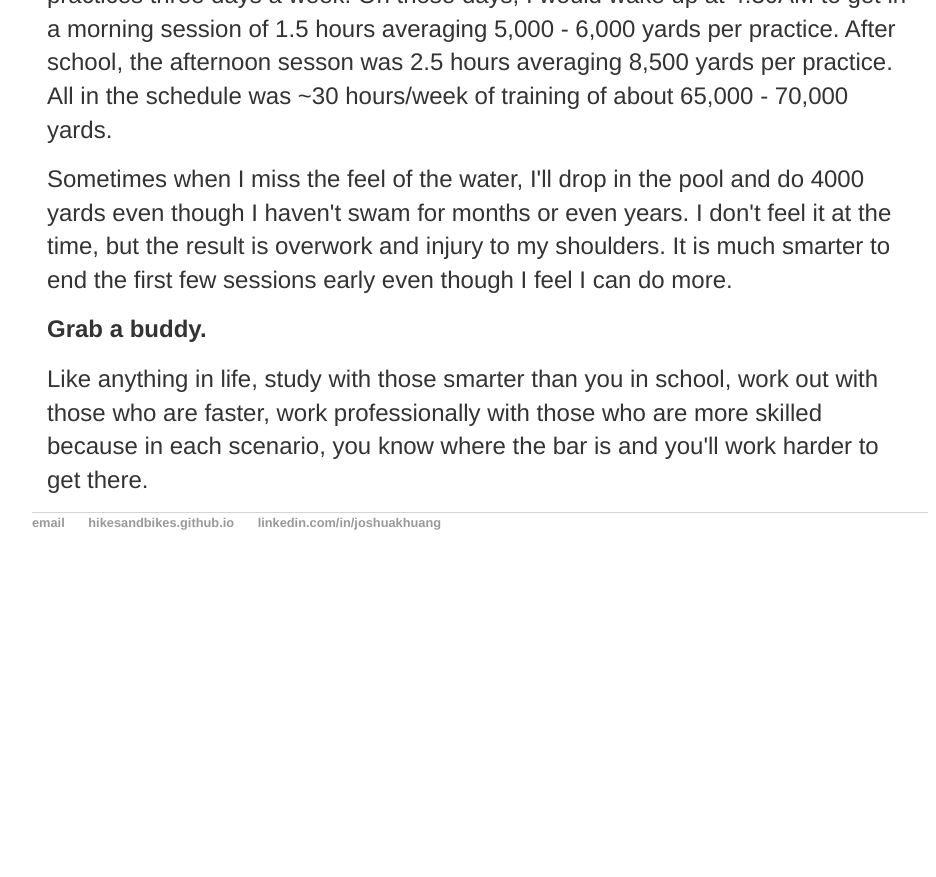
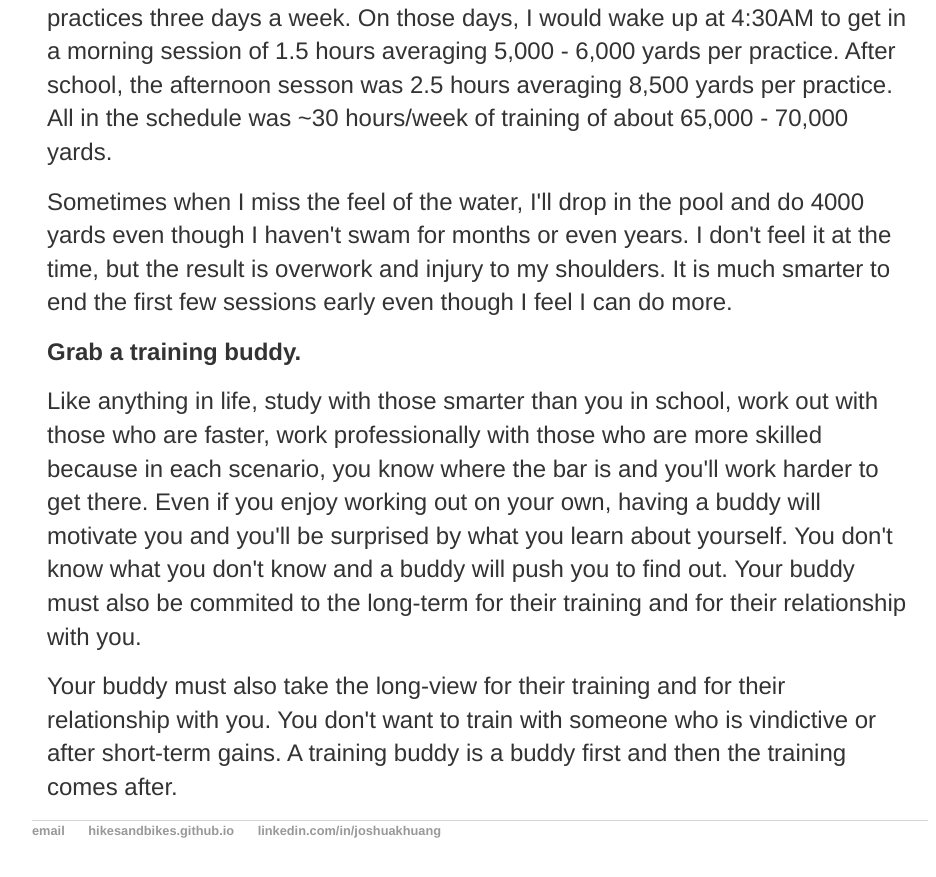
Before and after one commit to hikesandbikes/hikesandbikes.github.io, a Jekyll site: the page built from _posts/2020-07-04-the-need-for-speed.md, in a window 1280 px wide and 900 px high, scrolled down 1406 px. Shown: the top 877 px of the window, without its empty margins (160-1096 px from the left). Built offline with Jekyll 4.4.1, drawn with Linux system fonts in a browser that asks for light colours; before the commit the page ends 1999 px from its top, so only the background shows below that.

Commit message:
Update buddy para

```diff
--- a/_posts/2020-07-04-the-need-for-speed.md
+++ b/_posts/2020-07-04-the-need-for-speed.md
@@ -4,7 +4,7 @@ title: "I Feel the Need for Speed"
 date: 2020-07-04
 ---
 
-<h6>Christian Van Velde</h6>
+Christian Van Velde
 <p><img src="/static/img/cervelo.jpg" width="650"/></p>
 
 
@@ -35,9 +35,13 @@ The easiest way to fall into this trap is to base your expectations on where you
 </p>
 
 <blockquote>
-    <p><b>Grab a buddy.</b></p>
+    <p><b>Grab a training buddy.</b></p>
 </blockquote>
 
 <p>
-Like anything in life, study with those smarter than you in school, work out with those who are faster, work professionally with those who are more skilled because in each scenario, you know where the bar is and you'll work harder to get there.
+Like anything in life, study with those smarter than you in school, work out with those who are faster, work professionally with those who are more skilled because in each scenario, you know where the bar is and you'll work harder to get there. Even if you enjoy working out on your own, having a buddy will motivate you and you'll be surprised by what you learn about yourself.  You don't know what you don't know and a buddy will push you to find out.  Your buddy must also be commited to the long-term for their training and for their relationship with you.
 </p>
+<p>
+Your buddy must also take the long-view for their training and for their relationship with you. You don't want to train with someone who is vindictive or after short-term gains.  A training buddy is a
+buddy first and then the training comes after.
+</p>
```
